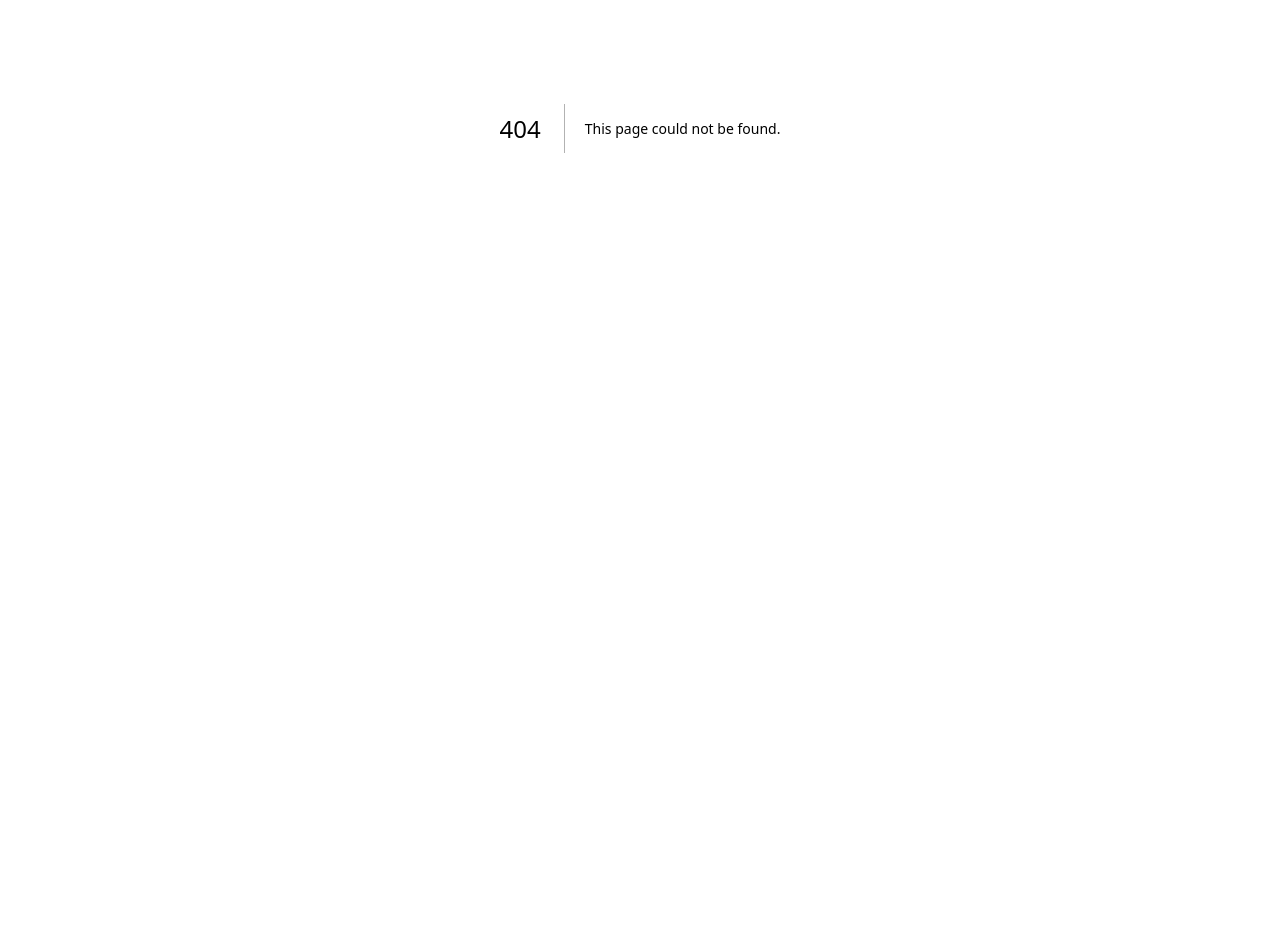
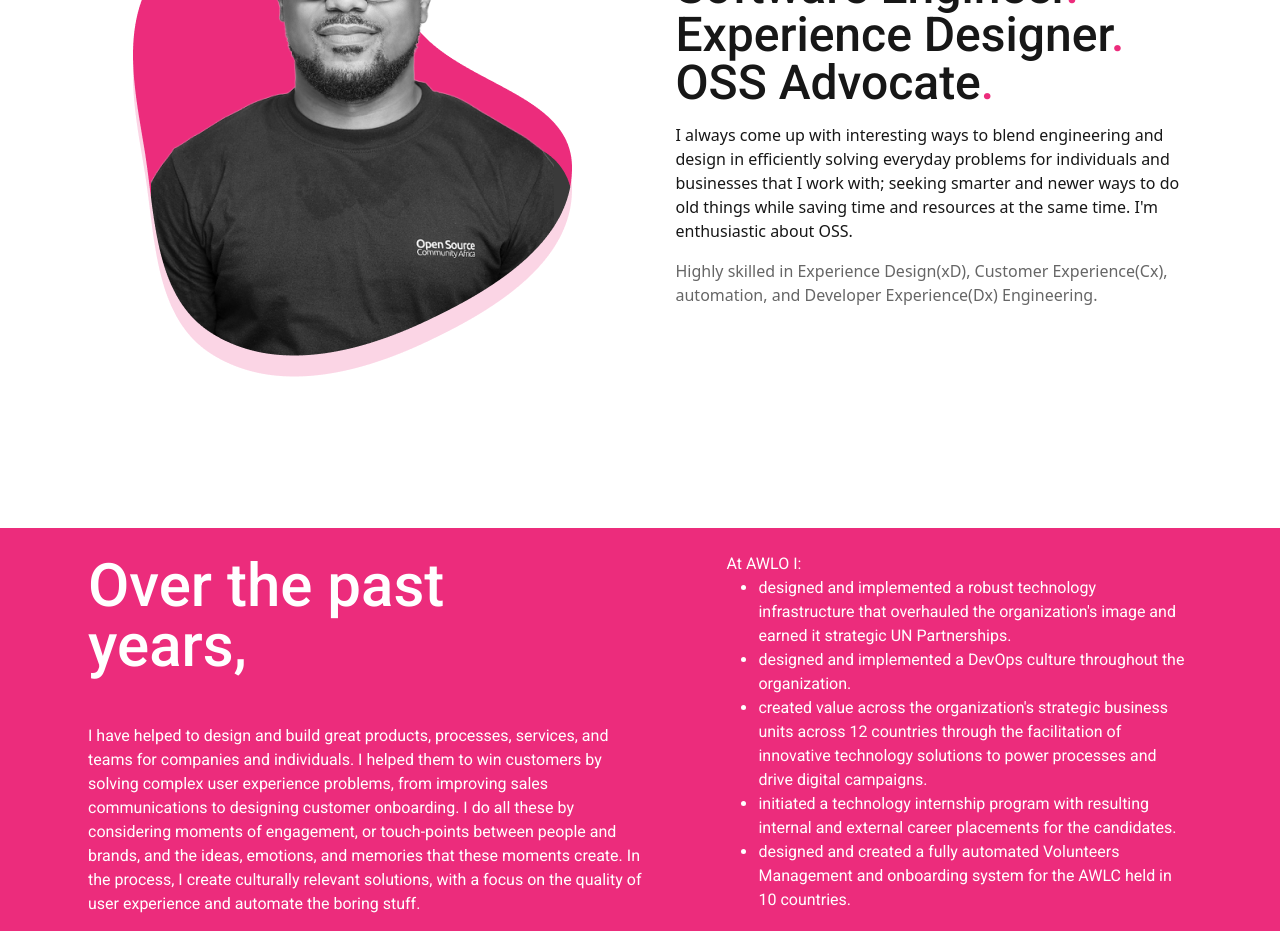
Before and after one commit to stbensonimoh/official-website, a Next.js app: page /about in a window 1280 px wide. Before the commit this address had no page. Shown: the part 400-1331 px from the top of the page. Before the commit the page ends 928 px from the top, so only its background shows below. Built offline with nearby package versions, Linux system fonts and the light colour scheme.

Commit message:
feat: Add the About Page
Refactor the about page to fit into next.js

```diff
--- /dev/null
+++ b/src/app/about/page.tsx
@@ -0,0 +1,171 @@
+import Button from "@/app/components/Button";
+import { MdArrowForward } from "react-icons/md";
+import {roboto, bebas, dosis} from "@/app/fonts";
+
+export default function About() {
+  return (
+    <div className="flex flex-col">
+      <div className="w-full xl:h-screen">
+        <div className="flex flex-col pt-20 md:pt-0 xl:pt-32 pb-12 lg:pb-0 lg:flex-row items-center justify-center">
+          <img
+            src="/images/about-page-picture.png"
+            className="px-10 md:ml-16 mt-20 mb-9 md:mt-0"
+          />
+          <div className="mx-10 lg:mx-16 lg:w-2/5 text-center lg:text-left">
+            <h1
+              className={`${roboto.className} text-3xl lg:text-4xl xl:text-5xl font-medium leading-tight`}
+            >
+              Software Engineer<span className="text-bensonpink">.</span>
+              <br />
+              Experience Designer<span className="text-bensonpink">.</span>
+              <br />
+              OSS Advocate<span className="text-bensonpink">.</span>
+            </h1>
+            <p className="hidden md:flex my-4">
+              I always come up with interesting ways to blend engineering and
+              design in efficiently solving everyday problems for individuals
+              and businesses that I work with; seeking smarter and newer ways to
+              do old things while saving time and resources at the same time.
+              I'm enthusiastic about OSS.
+            </p>
+            <p className="hidden lg:flex text-bensongrey">
+              Highly skilled in Experience Design(xD), Customer Experience(Cx),
+              automation, and Developer Experience(Dx) Engineering.
+            </p>
+          </div>
+        </div>
+      </div>
+      <div className="flex flex-col w-full lg:flex-row px-12 py-20 items-center bg-bensonpink xl:h-screen text-white font-roboto">
+        <div className="md:mx-10">
+          <h1
+            className={`${roboto.className} text-6xl font-medium md:w-2/3 py-8 md:py-8`}
+          >
+            Over the past years,
+          </h1>
+          <p className="my-4">
+            I have helped to design and build great products, processes,
+            services, and teams for companies and individuals. I helped them to
+            win customers by solving complex user experience problems, from
+            improving sales communications to designing customer onboarding. I
+            do all these by considering moments of engagement, or touch-points
+            between people and brands, and the ideas, emotions, and memories
+            that these moments create. In the process, I create culturally
+            relevant solutions, with a focus on the quality of user experience
+            and automate the boring stuff.
+          </p>
+
+          <p className="my-4">
+            I am currently the Lead Developer of 350.org - an international
+            environmental organization that focuses on addressing climate change
+            issues and promoting sustainable solutions by engaging and
+            empowering individuals, communities, and decision-makers to take
+            meaningful action on climate change. I am responsible for leading a
+            team of software engineers in the development and maintenance of the
+            organization's engineering infrastructure to achieve its mission of
+            building a global movement to solve the climate crisis.
+          </p>
+
+          <p>
+            Before that, in 2017, I worked full-time with the African Women in
+            Leadership Organisation - an international not-for-profit committed
+            to changing the narrative of leadership in Africa, where I spent my
+            time developing innovative products, managing the technical
+            strategy, maximizing efficiency, and coordinating the various teams,
+            operations, and individuals - in a stint that lasted until November
+            2020. Thereafter I worked as the Consultant Chief Technology Officer
+            of the Nyuma Harrison Foundation (NHF) - a Zambian Not-for-profit
+            focused on making healthcare accessible to children in underserved
+            communities in Zambia.
+          </p>
+        </div>
+        <div className="md:mx-10 mt-8 md:mt-0">
+          <p>At AWLO I:</p>
+          <ul className="list-disc ml-8">
+            <li>
+              designed and implemented a robust technology infrastructure that
+              overhauled the organization's image and earned it strategic UN
+              Partnerships.
+            </li>
+            <li>
+              designed and implemented a DevOps culture throughout the
+              organization.
+            </li>
+            <li>
+              created value across the organization's strategic business units
+              across 12 countries through the facilitation of innovative
+              technology solutions to power processes and drive digital
+              campaigns.
+            </li>
+            <li>
+              initiated a technology internship program with resulting internal
+              and external career placements for the candidates.
+            </li>
+            <li>
+              designed and created a fully automated Volunteers Management and
+              onboarding system for the AWLC held in 10 countries.
+            </li>
+          </ul>
+
+          <p className="my-4">
+            I have stayed true to my creative inclinations by actively
+            contributing to Open Source projects - something I'm passionate
+            about - and working on personal projects. I also supports causes
+            that bring access to justice and social good for communities by
+            volunteering my time and skills at fledgling and established
+            not-for-profits like Hope Behind Bars Africa - where I built the
+            "Connect Lawyer" app to help indigent prison inmates find legal
+            representation by connecting them with experienced and qualified pro
+            bono lawyers.
+          </p>
+          <p>
+            I am a realist with a leaning towards optimism. I am a big believer
+            in Midwestern work ethic. I choose books over movies 9 times out of
+            10 and try to find time to write and blog about productivity hacks,
+            automation, and business.
+          </p>
+          <p>
+            I am passionate about technology, engineering, design, and
+            education.
+          </p>
+        </div>
+      </div>
+      <div
+        className="flex flex-col lg:flex-row items-center justify-center xl:h-screen pt-12"
+        style={{ backgroundColor: "#f9f9f9" }}
+      >
+        <div className="bg-white px-10 lg:px-10 pt-12 pb-20 md:pt-20 lg:pb-32 w-10/12 lg:w-1/3">
+          <h1
+            className={`${roboto.className} text-4xl md:text-5xl font-medium text-bensonpink w-full`}
+          >
+            I design and build stuff
+          </h1>
+          <p className="md:text-2xl my-10 text-bensongrey w-12/12">
+            Web Apps, freelance projects, personal projects and experiments
+          </p>
+          <Button
+            type="external"
+            href="https://github.com/stbensonimoh"
+            target="_blank"
+          >
+            See my work &nbsp;
+            <MdArrowForward />
+          </Button>
+        </div>
+        <div className="flex  flex-col bg-white px-10 lg:px-10 pt-12 pb-20 my-20 mt-10 md:mt-20 md:pt-20 lg:pb-32 w-10/12 lg:w-1/3">
+          <h1
+            className={`${roboto.className} text-4xl md:text-5xl font-medium text-bensonpink w-12/12`}
+          >
+            I write too, sometimes
+          </h1>
+          <p className="md:text-2xl my-8 md:my-10 text-bensongrey w-11/12">
+            About OSS, design, engineering and productivity.
+          </p>
+          <Button type="internal" href="/blog">
+            Read my Blog &nbsp;
+            <MdArrowForward />
+          </Button>
+        </div>
+      </div>
+    </div>
+  );
+}
```
